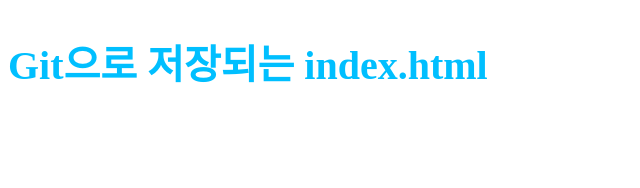
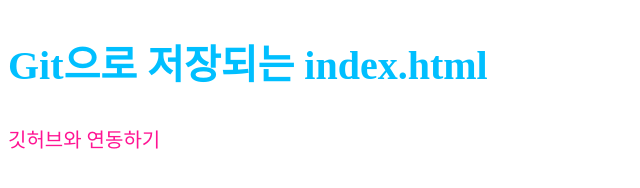
Before and after one commit to JinYeong95/test, a plain HTML site: page index.html in a window 1280 px wide. Shown: the whole page, without its empty margins (0-640 px from the left). Drawn offline with Linux system fonts and the light colour scheme.

Commit message:
p 태그 추가
사실은 p태그와 css도 변경함

```diff
--- a/css/style.css
+++ b/css/style.css
@@ -1 +1,2 @@
 h2 { font-size: 40px; color: deepskyblue; }
+p {font-size:20px; color:deeppink;}
--- a/index.html
+++ b/index.html
@@ -9,5 +9,6 @@
 </head>
 <body>
     <h2>Git으로 저장되는 index.html</h2>
+    <p>깃허브와 연동하기</p>
 </body>
 </html>
```
